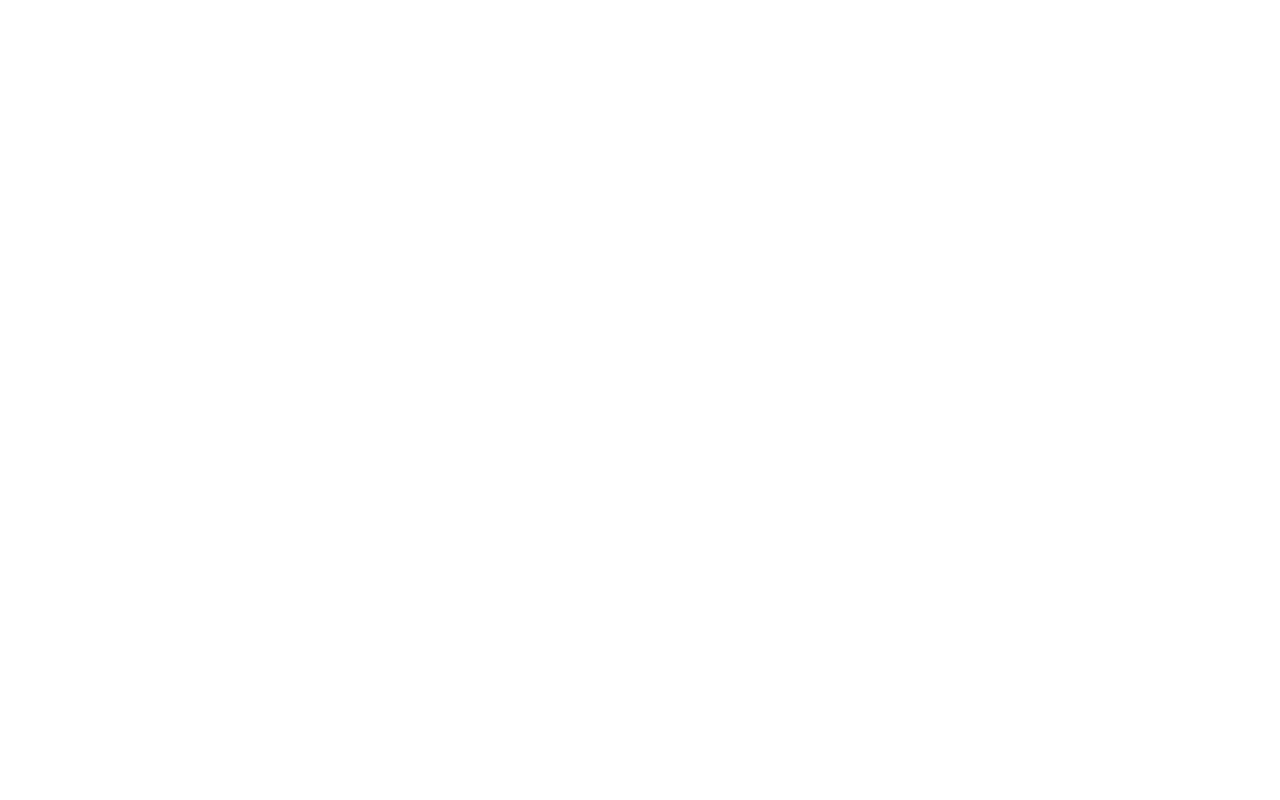
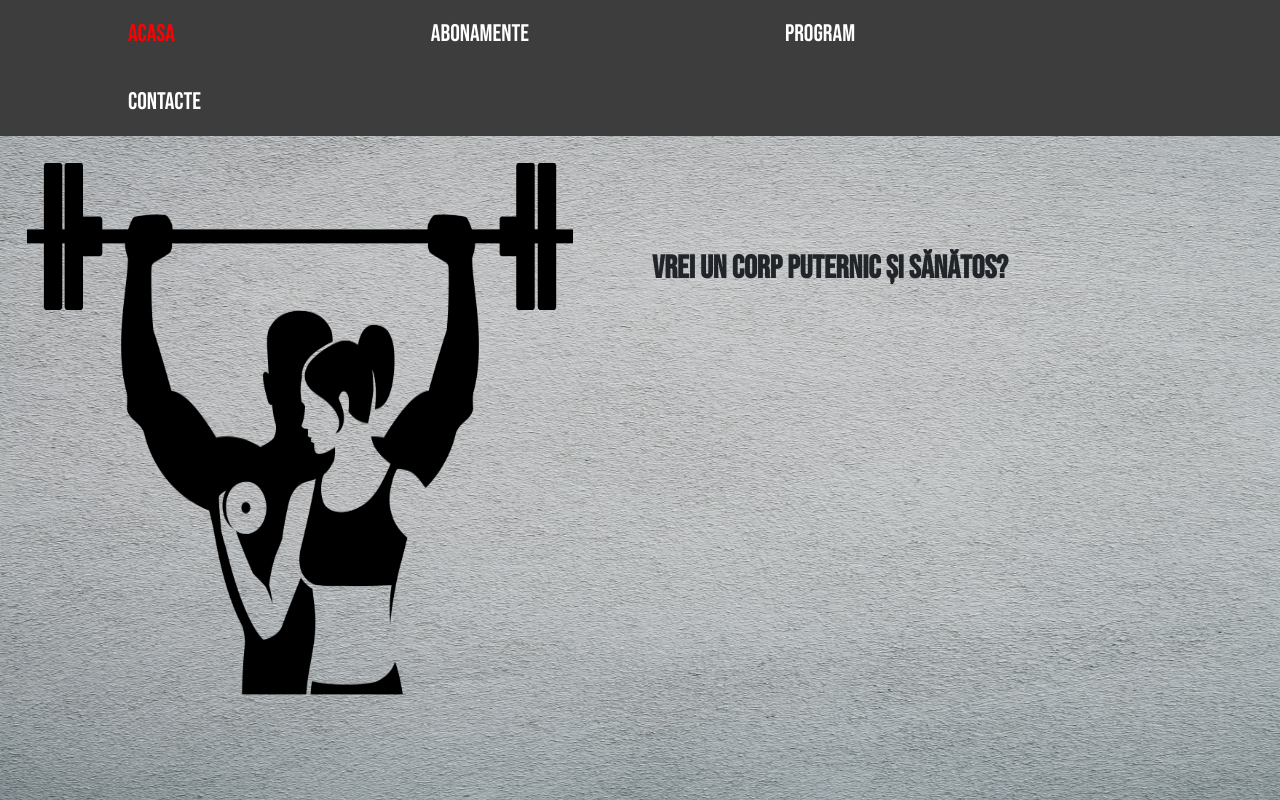
Before and after one commit to LiviuDeleu/SanatateFit-BoostsTrap, a plain HTML site: page index.html in a window 1280 px wide. Drawn offline with nearby package versions, Linux system fonts and the light colour scheme.

Commit message:
Foto+text fonts

```diff
--- a/index.html
+++ b/index.html
@@ -0,0 +1,34 @@
+<!DOCTYPE html>
+<html lang="en">
+<head>
+    <meta charset="UTF-8">
+    <meta http-equiv="X-UA-Compatible" content="IE=edge">
+    <meta name="viewport" content="width=device-width, initial-scale=1.0">
+    <title>SanatateFit</title>
+    <link href="https://cdn.jsdelivr.net/npm/bootstrap@5.1.3/dist/css/bootstrap.min.css" rel="stylesheet" integrity="sha384-1BmE4kWBq78iYhFldvKuhfTAU6auU8tT94WrHftjDbrCEXSU1oBoqyl2QvZ6jIW3" crossorigin="anonymous">
+    <link rel="stylesheet" href="style.css">
+    <link rel="icon" href="photo/LogoSite.png">
+    <link href="https://fonts.googleapis.com/css2?family=Anton&family=Bebas+Neue&display=swap" rel="stylesheet">
+
+</head>
+<body>
+  <nav class="nav">
+    <a class="nav-link" aria-current="page" href="#">Acasa</a>
+    <a class="nav-link" href="#">Abonamente</a>
+    <a class="nav-link" href="#">Program</a>
+    <a class="nav-link" href="#">Contacte</a>
+  </nav>
+
+  <div class="container">
+    <div class="row">
+      <div class="col">
+        <img src="photo/Man1.png" class="rounded float-start" alt="...">
+      </div>
+      <div class="col">
+        <p class="fw-bold">Vrei un corp puternic și sănătos?</p>
+      </div>
+    </div>
+  </div>
+
+</body>
+</html>
--- a/style.css
+++ b/style.css
@@ -6,7 +6,8 @@ body{
 }
 /*menu*/
 a{
-    font-family: Arial;
+    font-family: Bebas Neue;
+    font-size: 150%;
 }
 nav{
     background-color: rgb(61, 61, 61);
@@ -21,17 +22,15 @@ nav{
     padding: 1rem 8rem;
 }
 /*Foto*/
-.img-fluid{
+img, svg{
     margin-top: 5%;
-    width: 50%;
-    height: 50%;
+    width: 100%;
+    height: 120%;
+    margin-left: -10%;
 }
 /*Text*/
-.fs-1{
-    color: black;
-    font-weight: bold;
+.fw-bold{
+    margin-top: 20%;
+    font-size: 200%;
+    font-family: Bebas Neue;
 }
-.fs-2{
-    color:black;
-    font-weight: bold;
-}
```
Also changed, not shown: photo/Background1.JPG (added), photo/Background2.jpg (added), photo/Background3.jpg (added), photo/Background4.jpg (added), photo/LogoSite.png (added), photo/Man1.png (added), photo/Man2.png (added), photo/Man3.png (added), photo/abonamente.png (added), photo/google-symbol.png (added), photo/grafic.PNG (added), photo/instagram.png (added), photo/viber.png (added), photo/youtube.png (added).
